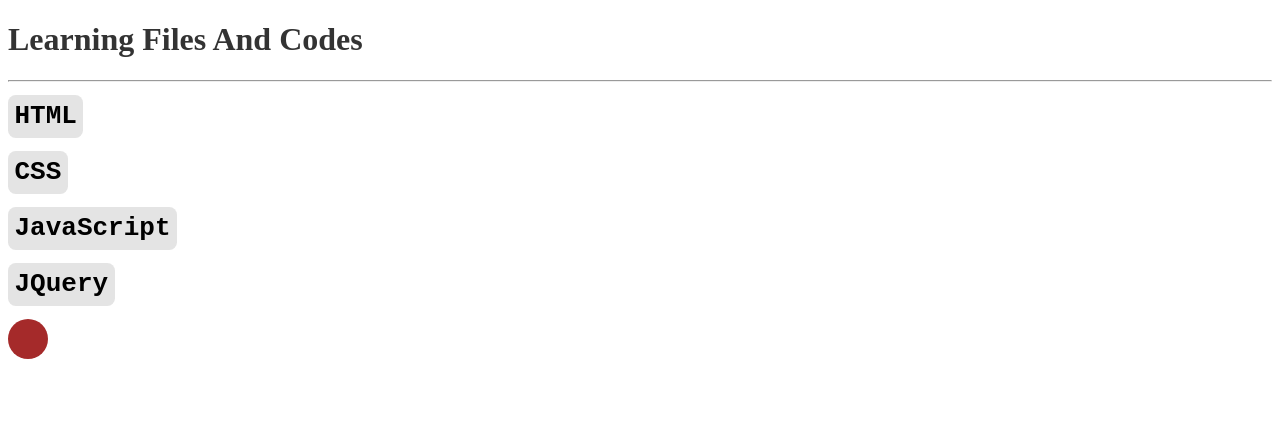
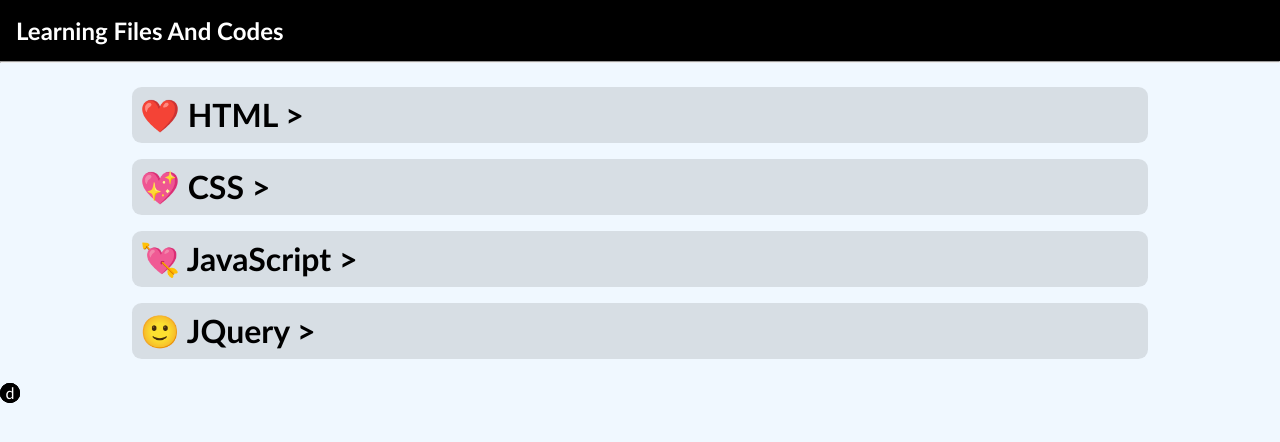
Before and after one commit to Nawabi-Hamza/Web-Developer-3.0, a plain HTML site: page index.html in a window 1280 px wide. Drawn offline with nearby package versions, Linux system fonts and the light colour scheme.

Commit message:
main page change

```diff
--- a/index.html
+++ b/index.html
@@ -6,20 +6,34 @@
     <script src="https://ajax.googleapis.com/ajax/libs/jquery/3.7.1/jquery.min.js"></script>
     <title>Learning Web 3.0</title>
     <style>
+      *{
+        margin: 0;
+        padding: 0;
+        font-family: 'Gill Sans', 'Gill Sans MT', Calibri, 'Trebuchet MS', sans-serif;
+        cursor: url(./JQuery/cursors/icons8-cursor.png),auto;
+      }
       body{
-        cursor: url(/JQuery/cursors/icons8-cursor.png),auto;
+        background-color: aliceblue;
+      }
+      .hero{
+        background-color: black;
+        color: white;
+        padding:1em;
       }
       .box{
-        height: 40px;
-        width: 40px;
+        height: 20px;
+        width: 20px;
         border-radius: 50%;
-        background-color: brown;
-        position: absolute;
-        z-index: 1000; /* Ensures it's in front of other elements */
-        /* cursor: none; */
+        background-color: black;
+        position: fixed;
+        z-index: 1000;
+        cursor: none;
+        text-align: center;
+        color: white;
       }
       a{
         text-decoration: none;
+        width: min-content;
       }
       code{
         background-color: #33333321;
@@ -27,32 +41,48 @@
         border-radius: .3em;
         display: block;
         font-size: 2em;
-        width: max-content;
-        margin: .5em 0;
+        width: content;
+        max-width: 1000px;
+        margin: .5em auto;
         color: black;
-        font-weight: 800;
+        font-weight: 700;
+        transition: .5s;
+        white-space: nowrap;
       }
-
+      code:hover{
+        background-color: black;
+        color: rgba(255, 255, 255, 0.849);
+        cursor: pointer !important;
+      }
+      .container{
+        padding: .5em 1em;
+      }
     </style>
   </head>
   <body>
-    <h1 style="color: #333">Learning Files And Codes</h1>
+    <div class="hero">
+      <h2>Learning Files And Codes</h2>
+    </div>
     <hr>
-    <a href="/HTML 5/index.html"><code>HTML</code></a>
-    <a href="/CSS 3/portfolio-first/index.html"><code>CSS</code></a>
-    <a href="/Javascript/Accessing Elements/index.html"><code>JavaScript</code></a>
-    <a href="/JQuery/1-jquery.html"><code>JQuery</code></a>
-    <div class="box"></div>
+    <div class="container">
+      <a href="/HTML 5/index.html"><code>❤️ HTML  &gt;</code></a>
+      <a href="/CSS 3/portfolio-first/index.html"><code>💖 CSS  &gt;</code></a>
+      <a href="/Javascript/Accessing Elements/index.html"><code>💘 JavaScript  &gt;</code></a>
+      <a href="/JQuery/1-jquery.html"><code>🙂 JQuery  &gt;</code></a>
+    </div>
   </body>
 
+  <div class="box b1">a</div>
+  <div class="box b2">b</div>
+  <div class="box b3">c</div>
+  <div class="box b4">d</div>
 
   <script>
     document.addEventListener('mousemove',(e)=>{
-
-      $(".box").css({
-        left: e.clientX+18,
-        top: e.clientY+13,
-      })
+      $(".b1").css({ left: e.clientX+30, top: e.clientY+0 })
+      $(".b2").css({ left: e.clientX-10, top: e.clientY+45 })
+      $(".b3").css({ left: e.clientX-10, top: e.clientY-45 })
+      $(".b4").css({ left: e.clientX-50, top: e.clientY-0 })
     })
   </script>
 </html>
```
